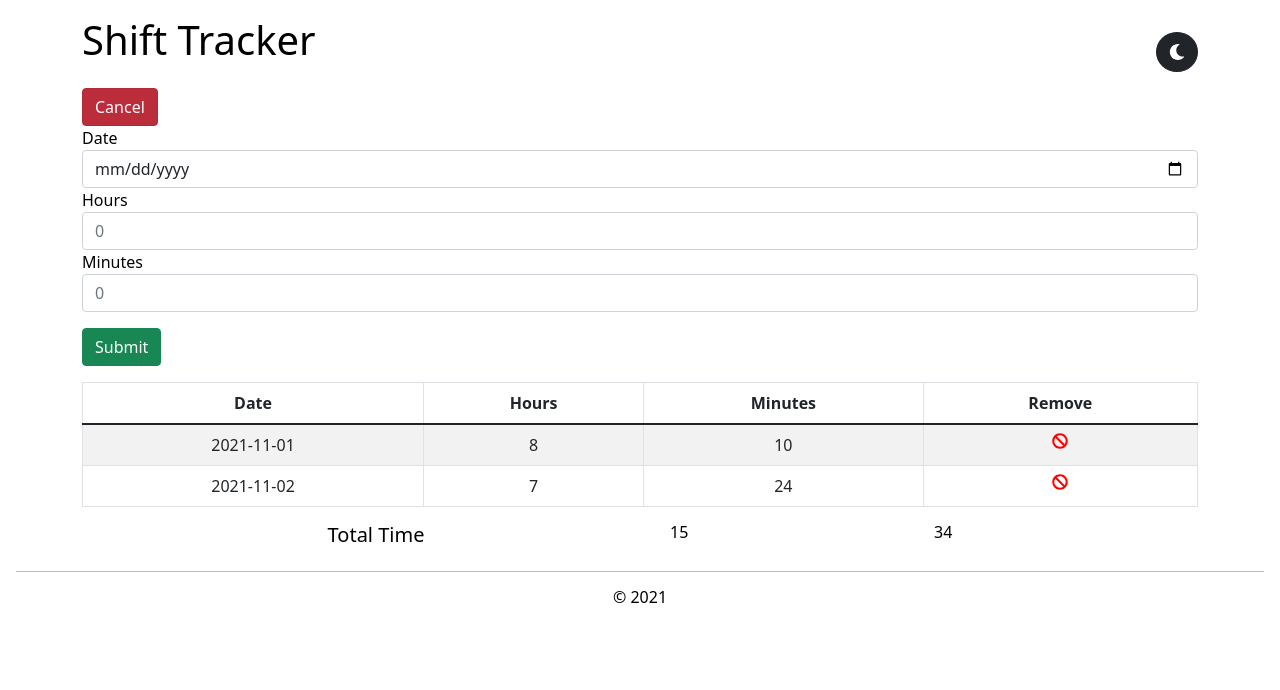
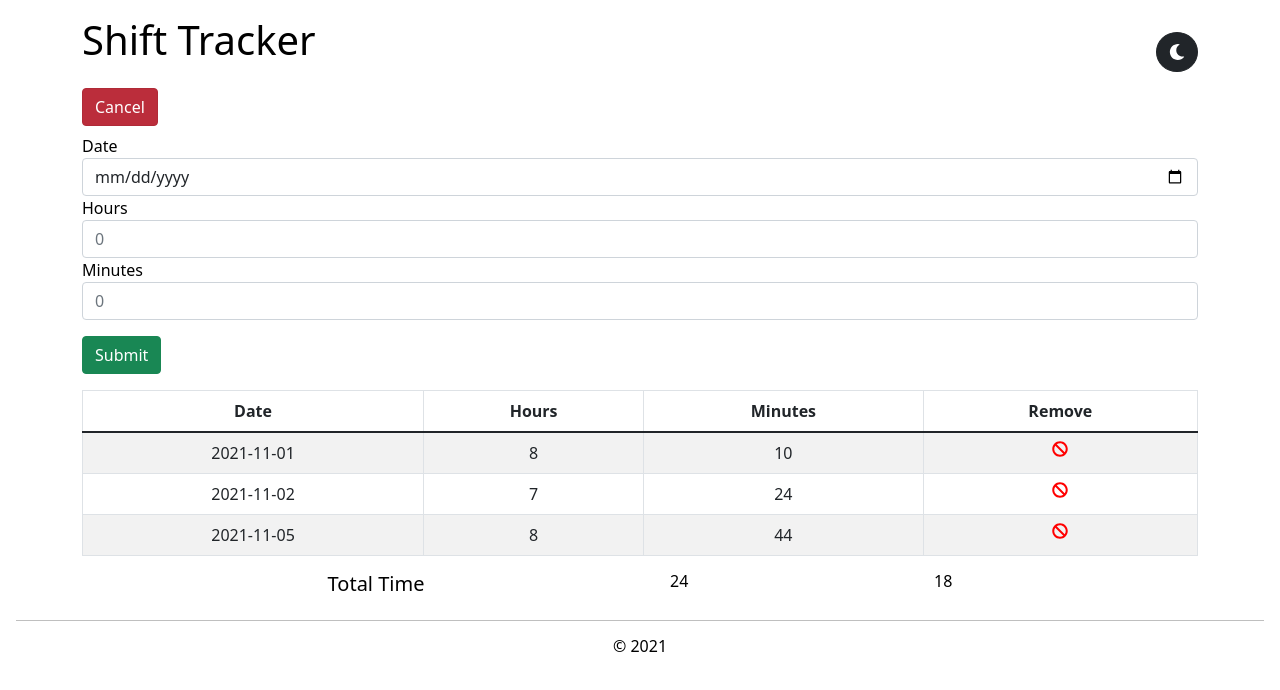
Before and after one commit to tsimian/shift_tracker, a React (Create React App) app: page / in a window 1280 px wide. Both pictures are taken after a click on the button "Add Shift". Shown: the top 690 px of the page. Built offline with nearby package versions, Linux system fonts and the light colour scheme; data requests are answered from the project's data file.

Commit message:
Added a screenshot photo to place in the updated README.md

```diff
--- a/db.json
+++ b/db.json
@@ -11,6 +11,12 @@
       "hours": "7",
       "minutes": "24",
       "id": 2
+    },
+    {
+      "date": "2021-11-05",
+      "hours": "8",
+      "minutes": "44",
+      "id": 3
     }
   ]
 }
--- a/src/components/Logger.js
+++ b/src/components/Logger.js
@@ -31,7 +31,7 @@ const Logger = ({ onAdd }) => {
                 {/* Form Add/Cancel Btns */}
                 <button type="submit" id="add-btn" className={!showForm ? "btn btn-primary mt-3" : "btn btn-danger mt-3"} onClick={() => setShowForm(!showForm)}>{!showForm ? 'Add Shift' : 'Cancel'}</button>
             </div>
-            {showForm && <form onSubmit={updateLog} id="form">
+            {showForm && <form onSubmit={updateLog} id="form" className="mt-2">
                 <div className="form-group">
                     <label htmlFor="date">Date</label>
                     <input
```
Also changed, not shown: public/screenshot.jpg (added), 1 other file (tests, documents, lock files or other folders).
